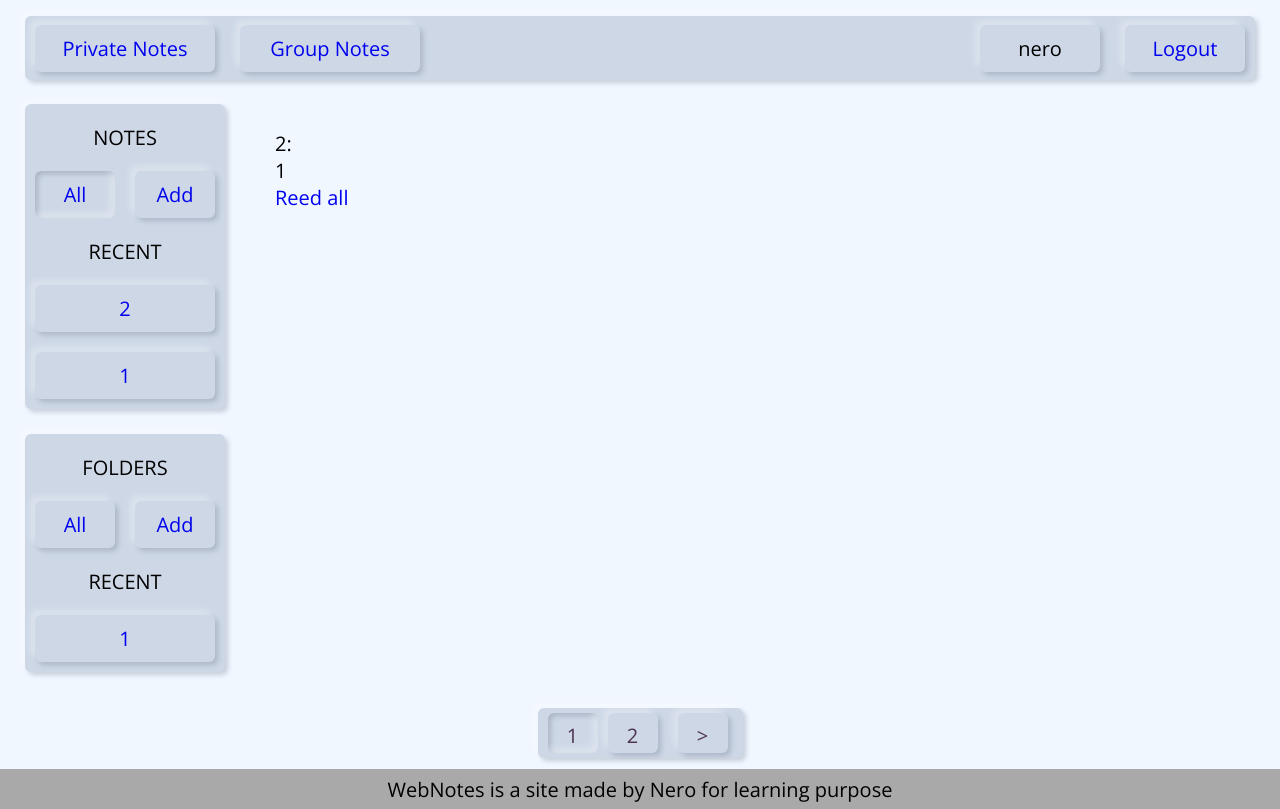
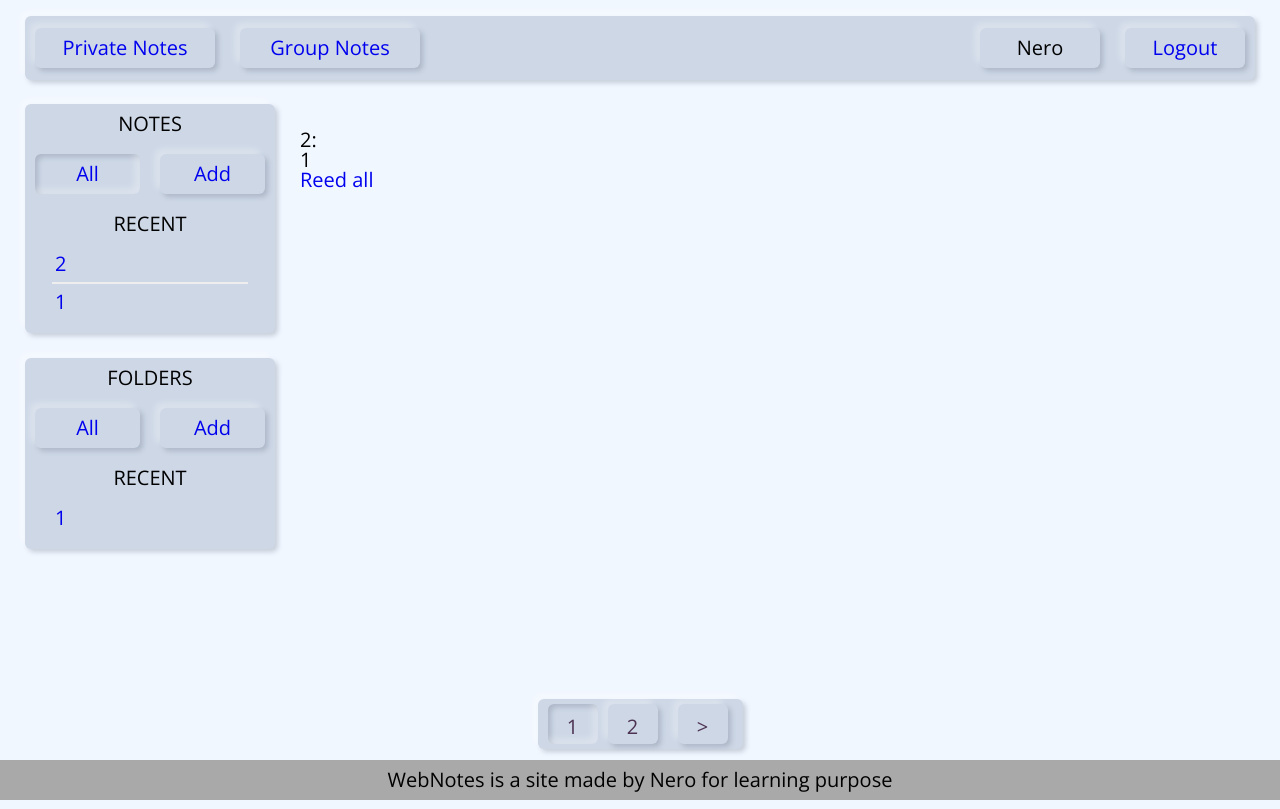
Before and after one commit to nero1933/WebNotes, a Django app: page /private_notes/ in a window 1280 px wide. Run offline with Django 4.2, Linux system fonts and the light colour scheme; a user stored in the database is signed in; data comes from the database, SQL or seed files in the repository; both versions use the stored data as it was after the commit.

Commit message:
Add: CSS

```diff
--- a/notes/static/notes/css/styles.css
+++ b/notes/static/notes/css/styles.css
@@ -4,6 +4,7 @@
     padding: 0;
 
     font-size: 20px;
+    line-height: 1;
     font-family: 'Open Sans', sans-serif;
 }
 
@@ -31,6 +32,11 @@ a:hover {
 
 .container-main {
     min-height: 85vh;
+}
+
+.container-sidebar {
+    width: 10vw;
+    min-width: 250px;
 }
 
 .container-sidebar-content {
@@ -121,7 +127,6 @@ header li {
     width: 180px;
 
     margin-right: 25px;
-
     padding: 10px;
 }
 
@@ -134,26 +139,14 @@ header li {
     list-style: none;
 }
 
-/*.nav-item {*/
-
-/*}*/
-
 /* header ends */
 
 /* sidebar starts */
 
-.aside-left {
-    height: 100%;
-
-    position: sticky;
-    top: 0;
-}
-
 .sidebar {
-    width: 200px;
+    width: 100%;
 
     margin: 3vh 0 25px 25px;
-
     padding: 10px;
 
     display: flex;
@@ -163,13 +156,8 @@ header li {
 }
 
 .sidebar-text {
-    margin-top: 20px;
-
+    margin-bottom: 15px;
     text-transform: uppercase;
-}
-
-.sidebar-text:first-child {
-    margin-top: 10px;
 }
 
 .sidebar-wrapper {
@@ -186,12 +174,30 @@ header li {
 .sidebar-item {
     width: 100%;
 
-    margin-top: 20px;
     padding: 10px 0 10px 0;
+    margin: 5px 0 20px 0;
 }
 
 .sidebar-wrapper .sidebar-item:not(:only-child):first-child {
     margin-right: 20px;
+}
+
+.sidebar-list { /* list of notes & folders */
+    padding: 5px 20px;
+
+    align-self: start;
+}
+
+.sidebar-list-separator {
+    width: 85%;
+
+    margin: 3px;
+
+    border: 1px solid #eee;
+}
+
+.sidebar-list-separator:last-child {
+    border: 0;
 }
 
 /* sidebar ends */
--- a/notes/templates/notes/base.html
+++ b/notes/templates/notes/base.html
@@ -28,7 +28,7 @@
         </ul>
         <ul>
             {% if request.user.is_authenticated %}
-                <li  class="item nav-item-user not-selected">{{ user.username }}</li>
+                <li  class="item nav-item-user not-selected">{{ user.username.capitalize }}</li>
                 <li  class="item nav-item-user not-selected"><a href="{% url 'logout' %}">Logout</a></li>
             {% else %}
                 <li  class="item nav-item-user not-selected"><a href="{% url 'login' %}">Login</a></li>
--- a/notes/templates/notes/private_notes.html
+++ b/notes/templates/notes/private_notes.html
@@ -1,13 +1,10 @@
 {% extends 'notes/base.html' %}
 
 {% block sidebar %}
-    <aside class="aside-left">
+    <aside class="container-sidebar">
         <!-- sidebar for notes -->
             <ul class="sidebar">
                 <li class="sidebar-text">notes</li>
-                {% if sidebar_notes|length == 0 %}
-                    <li class="item sidebar-item not-selected"><a href="{% url 'add_private_note' %}">Add Note</a></li>
-                {% else %}
                 <li class="sidebar-wrapper">
                     {% for m in sidebar_notes_menu %}
                         {% if selected == m.url_name %}
@@ -17,15 +14,17 @@
                         {% endif %}
                     {% endfor %}
                 </li>
+                {% if sidebar_notes|length > 0 %}
                     <li class="sidebar-text">recent</li>
+                {% endif %}
                 {% for n in sidebar_notes %}
                     {% if n.pk == note_selected %}
-                            <li class="item sidebar-item selected">{{ n.title.capitalize|truncatechars:16 }}</li>
+                        <li class="sidebar-list">{{ n|truncatechars:20 }}</li>
                     {% else %}
-                            <li class="item sidebar-item not-selected"><a href="{{ n.get_absolute_url }}">{{ n.title.capitalize|truncatechars:16 }}</a></li>
+                        <li class="sidebar-list"><a href="{{ n.get_absolute_url }}">{{ n|truncatechars:20 }}</a></li>
                     {% endif %}
+                    <hr class="sidebar-list-separator">
                 {% endfor %}
-                {% endif %}
             </ul>
             <!-- sidebar for folders -->
             <ul class="sidebar">
@@ -44,12 +43,13 @@
                 {% endif %}
                 {% for f in sidebar_folders %}
                     {% if folder_link %}
-                        <li class="item sidebar-item selected"><a href="{{ f.get_absolute_url }}">{{ f|truncatechars:10 }}</a></li>
+                        <li class="sidebar-list"><a href="{{ f.get_absolute_url }}">{{ f|truncatechars:15 }}</a></li>
                     {% elif f.pk == folder_selected %}
-                        <li class="item sidebar-item selected">{{ f|truncatechars:10 }}</li>
+                        <li class="sidebar-list">{{ f|truncatechars:10 }}</li>
                     {% else %}
-                        <li class="item sidebar-item not-selected"><a href="{{ f.get_absolute_url }}">{{ f|truncatechars:10 }}</a></li>
+                        <li class="sidebar-list"><a href="{{ f.get_absolute_url }}">{{ f|truncatechars:15 }}</a></li>
                     {% endif %}
+                    <hr class="sidebar-list-separator">
                 {% endfor %}
             </ul>
 
```
Also changed, not shown: db.sqlite3. Lines whose indentation alone changed are shown as unchanged.
